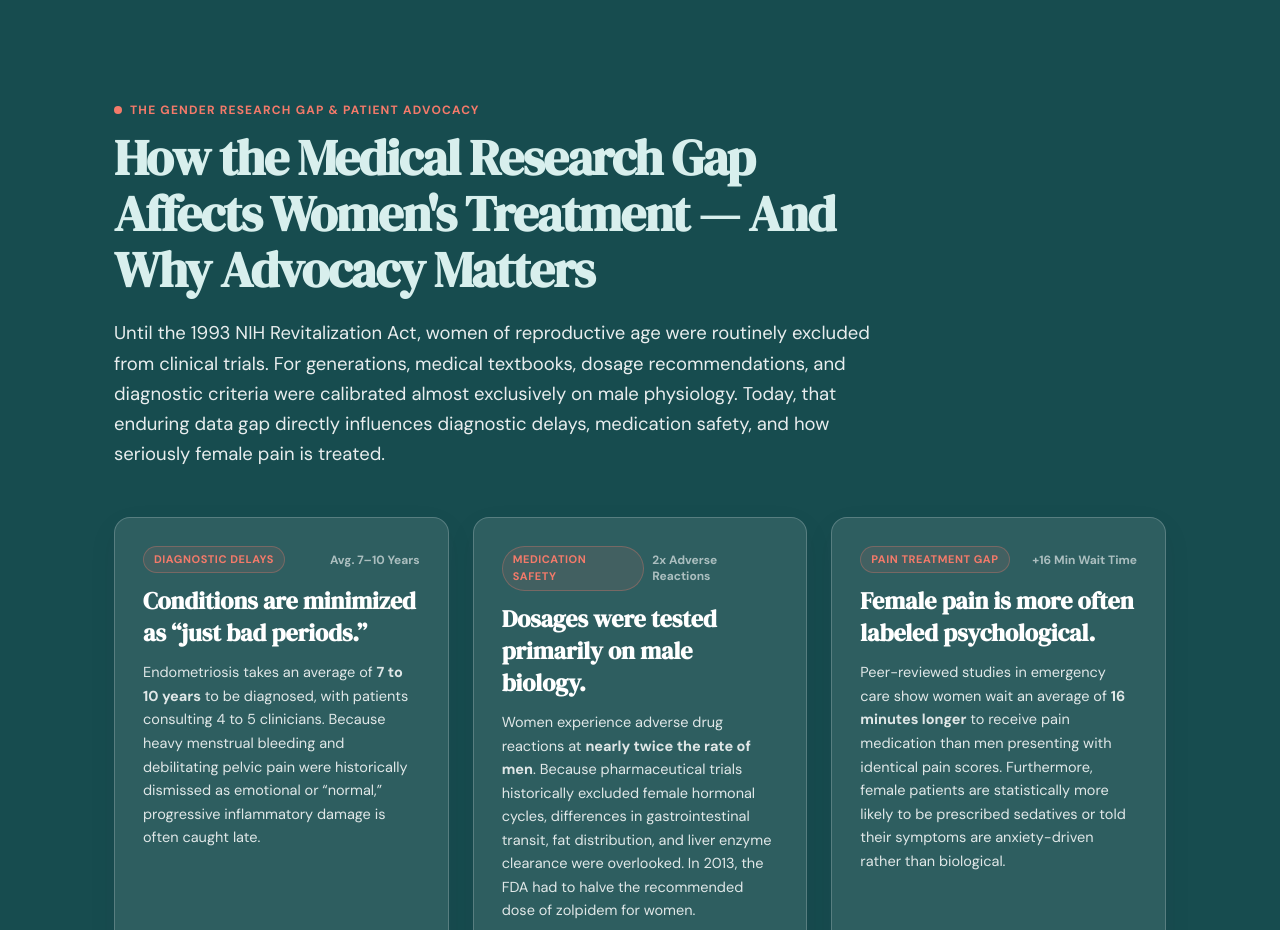
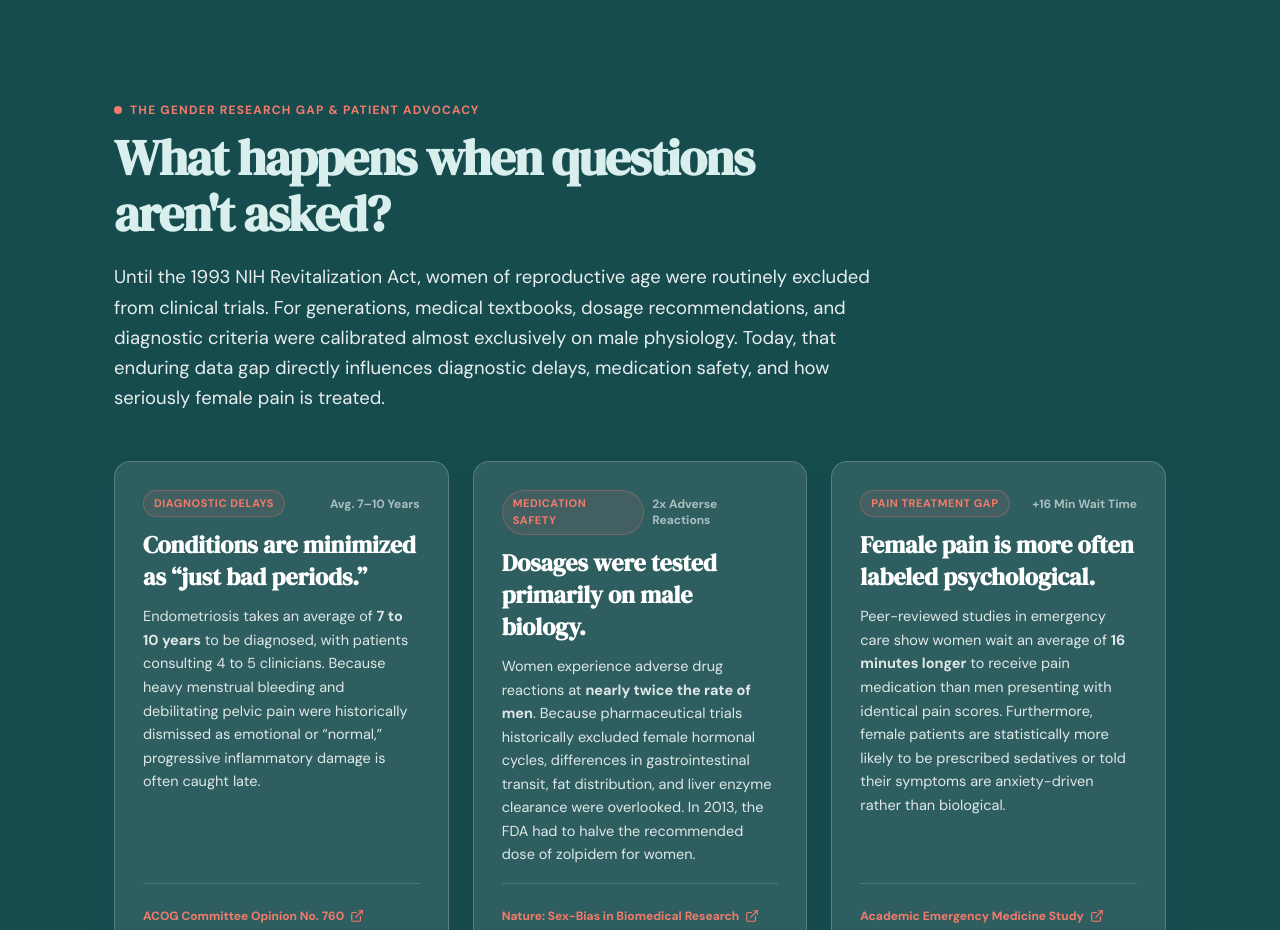
Before and after one commit to sjmaverick26/reprous-webapp, a Next.js app: page / in a window 1280 px wide. Shown: the part 2480-3410 px from the top of the page. Built offline with nearby package versions, Linux system fonts and the light colour scheme; no server answers.

Commit message:
refactor(home): restore original title 'What happens when questions aren\'t asked?'

```diff
--- a/src/components/pages/HomeView.tsx
+++ b/src/components/pages/HomeView.tsx
@@ -644,7 +644,7 @@ export function HomeView({ onNavigate, onSelectLang }: HomeViewProps) {
               <span>THE GENDER RESEARCH GAP &amp; PATIENT ADVOCACY</span>
             </div>
             <h2 className="text-3xl md:text-[44px] lg:text-[50px] font-bold font-serif text-light-teal !text-light-teal leading-[1.12] mb-5 tracking-tight max-w-3xl">
-              How the Medical Research Gap Affects Women&apos;s Treatment — And Why Advocacy Matters
+              What happens when questions aren&apos;t asked?
             </h2>
             <p className="text-[17px] md:text-[18.5px] text-white/90 leading-relaxed font-sans max-w-3xl">
               Until the 1993 NIH Revitalization Act, women of reproductive age were routinely excluded from clinical trials. For generations, medical textbooks, dosage recommendations, and diagnostic criteria were calibrated almost exclusively on male physiology. Today, that enduring data gap directly influences diagnostic delays, medication safety, and how seriously female pain is treated.
```
